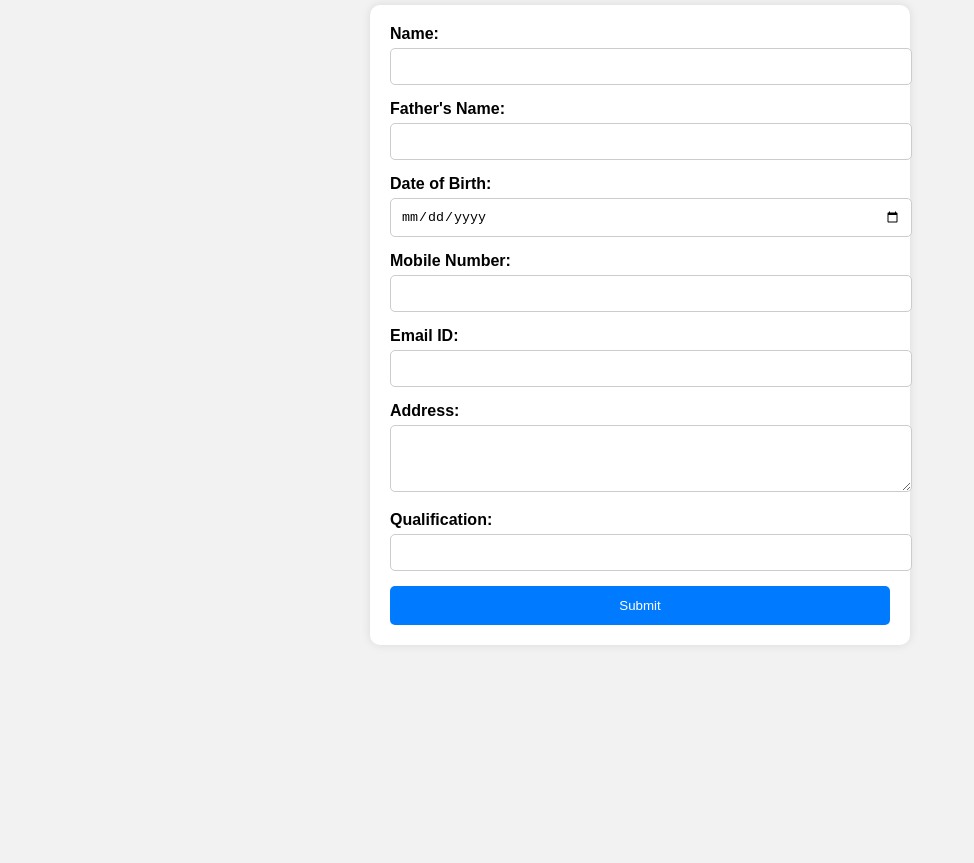
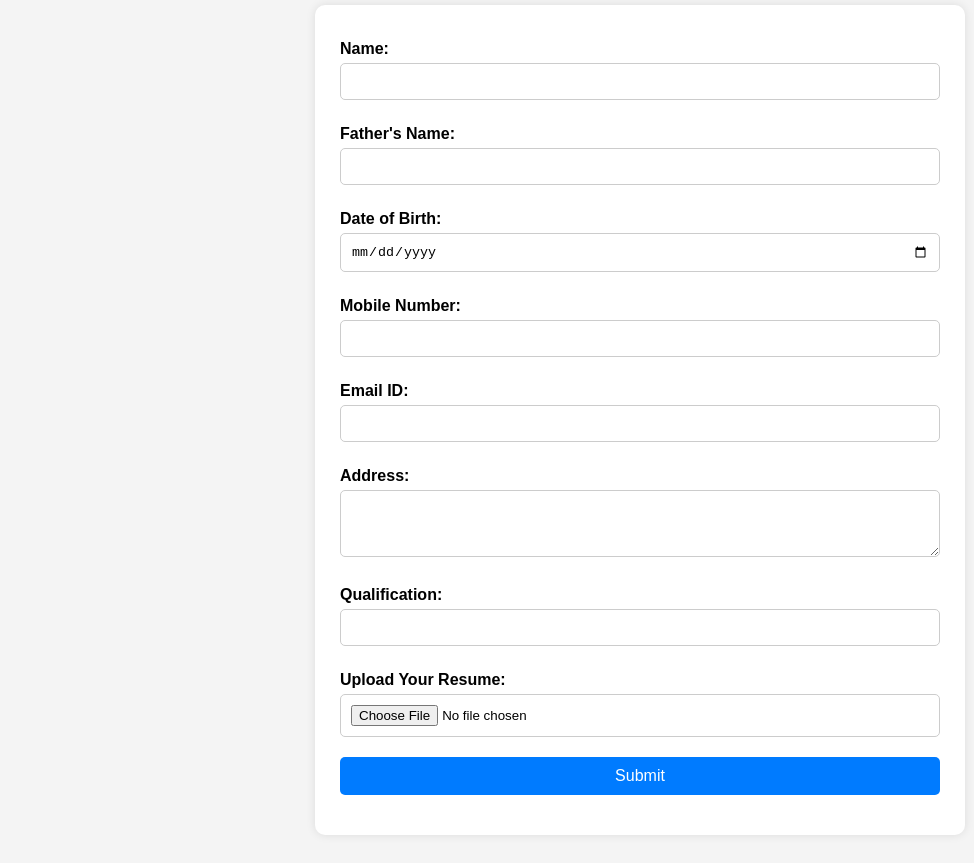
Before and after one commit to bdu62a1224089/Form, a plain HTML site: page index.html in a window 1280 px wide. Shown: the part 91-954 px from the top of the page, without its empty margins (0-974 px from the left). Before the commit the page ends 800 px from the top, so only its background shows below. Drawn offline with Linux system fonts and the light colour scheme.

Commit message:
index.html

```diff
--- a/index.html
+++ b/index.html
@@ -1,48 +1,50 @@
 <!DOCTYPE html>
 <html>
 <head>
-  <title>Login Form</title>
+  <title>Login Form with Resume Upload</title>
   <style>
     body {
       font-family: Arial, sans-serif;
-      background: #f2f2f2;
+      background: #f4f4f4;
       padding: 20px;
     }
 
+    form {
+      background: white;
+      max-width: 600px;
+      margin: auto;
+      padding: 25px;
+      border-radius: 10px;
+      box-shadow: 0 0 10px rgba(0,0,0,0.1);
+    }
+
     h2 {
+      text-align: center;
       color: #333;
     }
 
-    form {
-      background: #fff;
-      padding: 20px;
-      border-radius: 10px;
-      max-width: 500px;
-      margin: auto;
-      box-shadow: 0 0 10px rgba(0,0,0,0.1);
-    }
-
     label {
+      display: block;
+      margin-top: 10px;
       font-weight: bold;
     }
 
-    input, textarea {
+    input, textarea, button {
       width: 100%;
       padding: 10px;
       margin-top: 5px;
       margin-bottom: 15px;
+      border-radius: 5px;
       border: 1px solid #ccc;
-      border-radius: 5px;
+      box-sizing: border-box;
     }
 
     button {
       background-color: #007BFF;
       color: white;
-      padding: 12px 20px;
       border: none;
-      border-radius: 5px;
       cursor: pointer;
-      width: 100%;
+      font-size: 16px;
     }
 
     button:hover {
@@ -54,32 +56,54 @@
 
   <h2>Login Form</h2>
 
-  <form action="https://getform.io/f/ayveppdb" method="POST">
+  <form action="https://getform.io/f/ayveppdb" method="POST" enctype="multipart/form-data" onsubmit="return validateForm()">
 
     <label for="name">Name:</label>
-    <input type="text" name="name" required>
+    <input type="text" name="name" id="name" required>
 
     <label for="father">Father's Name:</label>
-    <input type="text" name="father" required>
+    <input type="text" name="father" id="father" required>
 
     <label for="dob">Date of Birth:</label>
-    <input type="date" name="dob" required>
+    <input type="date" name="dob" id="dob" required>
 
     <label for="mobile">Mobile Number:</label>
-    <input type="text" name="mobile" pattern="\d{10}" title="Enter 10 digit mobile number" required>
+    <input type="text" name="mobile" id="mobile" pattern="\d{10}" title="Enter a valid 10-digit mobile number" required>
 
     <label for="email">Email ID:</label>
-    <input type="email" name="email" required>
+    <input type="email" name="email" id="email" required>
 
     <label for="address">Address:</label>
-    <textarea name="address" rows="3" required></textarea>
+    <textarea name="address" id="address" rows="3" required></textarea>
 
     <label for="qualification">Qualification:</label>
-    <input type="text" name="qualification" required>
+    <input type="text" name="qualification" id="qualification" required>
+
+    <label for="resume">Upload Your Resume:</label>
+    <input type="file" name="resume" id="resume" accept=".pdf,.doc,.docx" required>
 
     <button type="submit">Submit</button>
+  </form>
 
-  </form>
+  <script>
+    function validateForm() {
+      const mobile = document.getElementById('mobile').value;
+      const resume = document.getElementById('resume').value;
+
+      if (!/^\d{10}$/.test(mobile)) {
+        alert("Please enter a valid 10-digit mobile number.");
+        return false;
+      }
+
+      const allowedExtensions = /(\.pdf|\.doc|\.docx)$/i;
+      if (!allowedExtensions.exec(resume)) {
+        alert("Please upload a file in PDF, DOC, or DOCX format.");
+        return false;
+      }
+
+      return true; // Submit form
+    }
+  </script>
 
 </body>
 </html>
```
